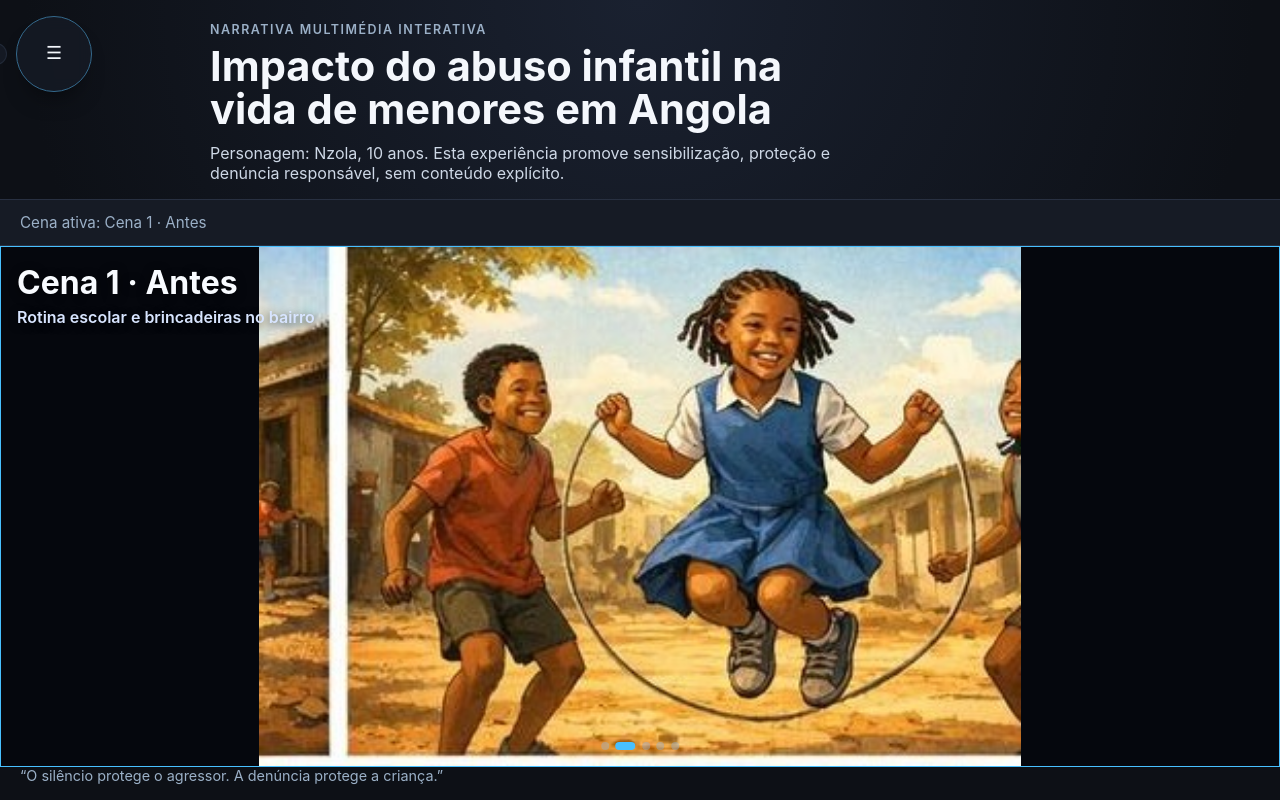
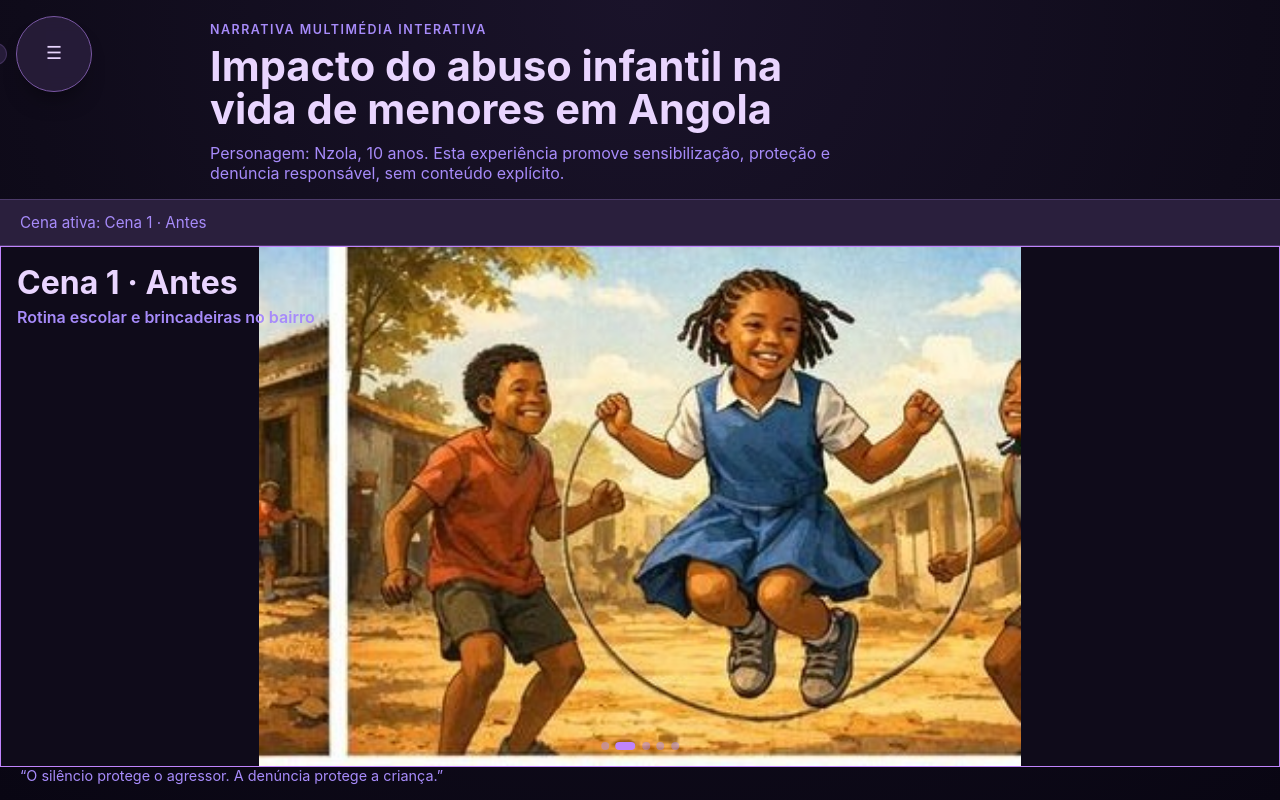
Before and after one commit to Kelson-D-Pedro/portfolio, a React (Vite) app: page / in a window 1280 px wide. Built offline with nearby package versions, Linux system fonts and the light colour scheme.

Commit message:
Refactor CSS variables and styles for improved consistency and readability

```diff
--- a/src/App.css
+++ b/src/App.css
@@ -106,14 +106,14 @@
 .scene-heading h2 {
   margin: 0;
   font-size: clamp(1.3rem, 3.2vw, 2rem);
-  color: #f8fbff;
-  text-shadow: 0 2px 10px rgba(0, 0, 0, 0.65);
+  color: var(--text-primary);
+  text-shadow: none;
 }
 
 .scene-heading span {
-  color: #d8e5ff;
+  color: var(--text-muted);
   font-weight: 600;
-  text-shadow: 0 2px 8px rgba(0, 0, 0, 0.65);
+  text-shadow: none;
 }
 
 .scene-media-player {
@@ -148,7 +148,7 @@
   object-position: center center;
   display: block;
   aspect-ratio: auto;
-  background: #05070d;
+  background: var(--surface-base);
 }
 
 .media-transition {
@@ -227,7 +227,7 @@
   z-index: 3;
   margin: 0;
   border-radius: 0.6rem;
-  background: color-mix(in srgb, var(--subtitle-bg) 85%, #000 15%);
+  background: color-mix(in srgb, var(--subtitle-bg) 88%, var(--surface-base) 12%);
   border: 1px solid color-mix(in srgb, var(--accent-line) 75%, transparent);
   backdrop-filter: blur(3px);
   font-size: 0.93rem;
--- a/src/index.css
+++ b/src/index.css
@@ -1,14 +1,14 @@
 :root {
-  --surface-base: #0e1118;
-  --surface-elevated: #161b25;
-  --line: #283041;
-  --accent-line: #48c0ff;
-  --accent-soft: rgba(72, 192, 255, 0.12);
-  --subtitle-bg: rgba(26, 40, 56, 0.75);
-  --text-primary: #f4f7fc;
-  --text-muted: #ced8e6;
-  --text-soft: #9bb0c7;
-  --shadow-soft: 0 18px 28px -16px rgba(0, 0, 0, 0.55);
+  --surface-base: #0f0b1a;
+  --surface-elevated: #2a1f3d;
+  --line: #4c3a69;
+  --accent-line: #c084fc;
+  --accent-soft: rgba(192, 132, 252, 0.14);
+  --subtitle-bg: rgba(42, 31, 61, 0.82);
+  --text-primary: #e9d5ff;
+  --text-muted: #a78bfa;
+  --text-soft: #a78bfa;
+  --shadow-soft: 0 18px 28px -16px rgba(0, 0, 0, 0.6);
 
   font-family: Inter, system-ui, -apple-system, Segoe UI, Roboto, sans-serif;
   font-synthesis: none;
@@ -32,7 +32,7 @@ body,
 
 body {
   min-height: 100svh;
-  background: radial-gradient(circle at top, #1a2130 0%, #0d1016 60%);
+  background: radial-gradient(circle at top, #1a132a 0%, #0f0b1a 60%, #090613 100%);
   color: var(--text-primary);
 }
 
```
